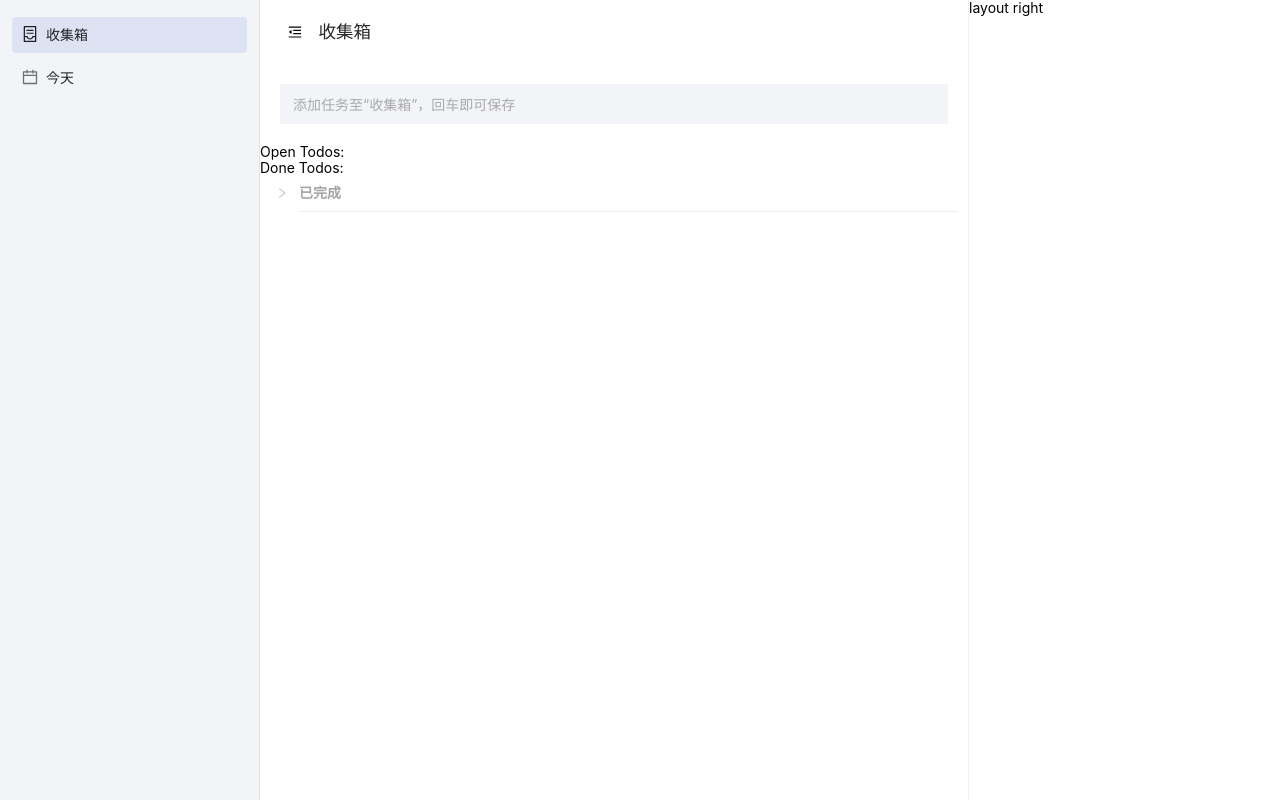
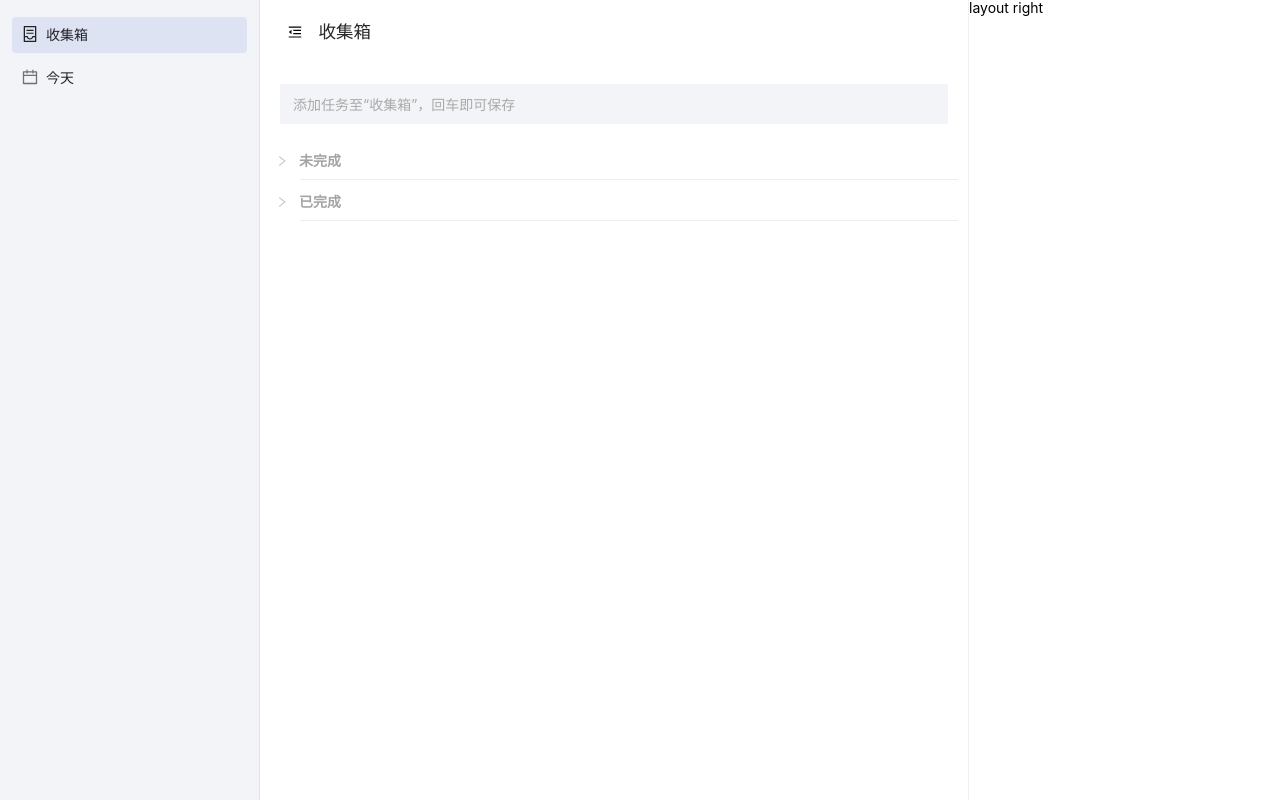
Before and after one commit to liuyib/todolist, a React (Create React App) app: page /webapp/inbox in a window 1280 px wide. Built offline with nearby package versions, Linux system fonts and the light colour scheme.

Commit message:
feat: show todos(done/undone) in Collapse component

```diff
--- a/src/components/TodoList/index.tsx
+++ b/src/components/TodoList/index.tsx
@@ -1,21 +1,26 @@
 import { observer } from 'mobx-react'
 import { useStore } from '../../utils/use-hooks'
 import { TodoItem } from '../TodoItem'
+import { Collapse } from '../Collapse'
 
 export const TodoList = observer(() => {
   const todoList = useStore()
 
   return (
     <div className="cmp-todolist">
-      <div>Open Todos: </div>
-      {todoList.openTodos.map((todo) => (
-        <TodoItem key={`${todo.id}-${todo.text}`} todo={todo} />
-      ))}
+      <Collapse
+        title="未完成"
+        content={todoList.openTodos.map((todo) => (
+          <TodoItem key={`${todo.id}-${todo.text}`} todo={todo} />
+        ))}
+      ></Collapse>
 
-      <div>Done Todos: </div>
-      {todoList.doneTodos.map((todo) => (
-        <TodoItem key={`${todo.id}-${todo.text}`} todo={todo} />
-      ))}
+      <Collapse
+        title="已完成"
+        content={todoList.doneTodos.map((todo) => (
+          <TodoItem key={`${todo.id}-${todo.text}`} todo={todo} />
+        ))}
+      ></Collapse>
     </div>
   )
 })
--- a/src/pages/Inbox.tsx
+++ b/src/pages/Inbox.tsx
@@ -2,7 +2,6 @@ import React from 'react'
 import { useStore } from '../utils/use-hooks'
 import { Input } from '../components/Input'
 import { TodoList } from '../components/TodoList'
-import Collapse from '../components/Collapse'
 import './Inbox.scss'
 
 export const Inbox: React.FC = () => {
@@ -18,19 +17,6 @@ export const Inbox: React.FC = () => {
       </div>
 
       <TodoList />
-
-      <Collapse
-        title="已完成"
-        content={
-          <div>
-            <div>test 111</div>
-            <div>test 111</div>
-            <div>test 111</div>
-            <div>test 111</div>
-            <div>test 111</div>
-          </div>
-        }
-      />
     </main>
   )
 }
```
